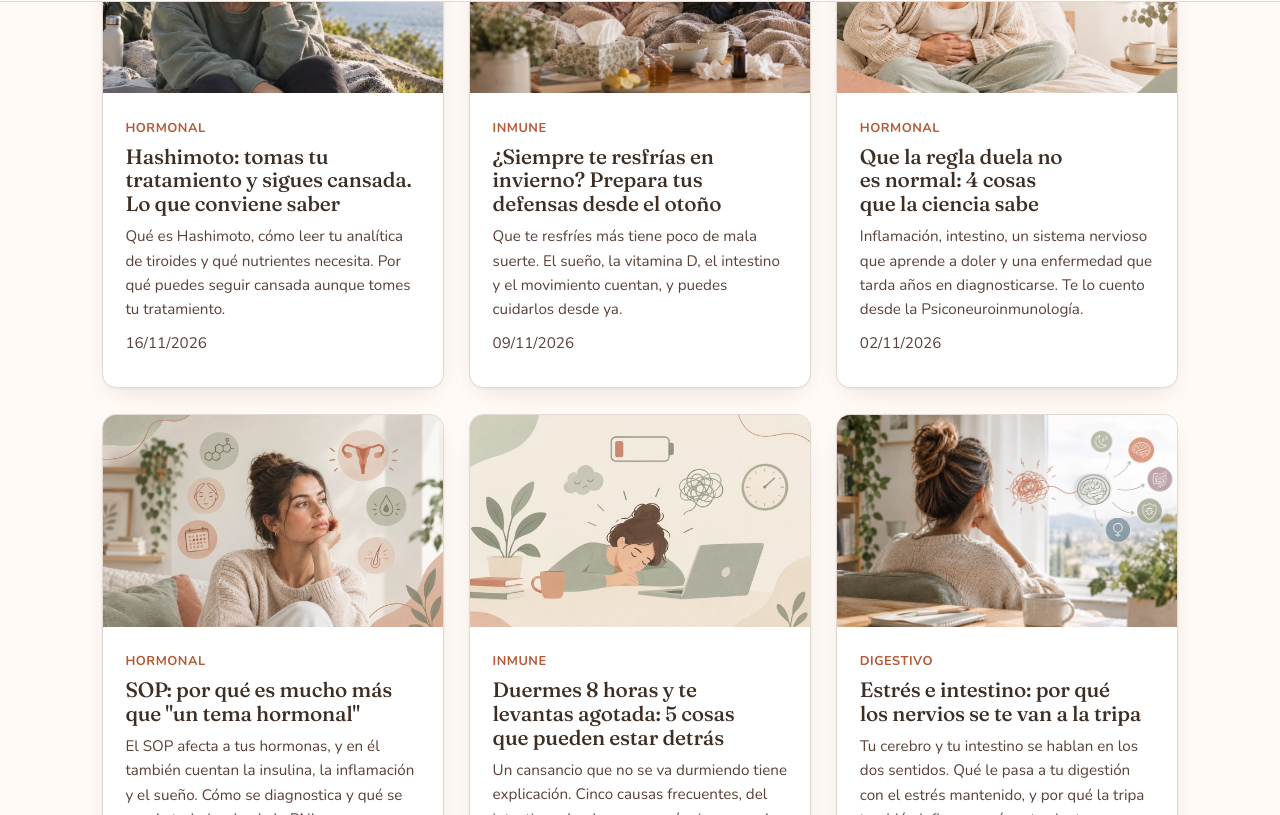
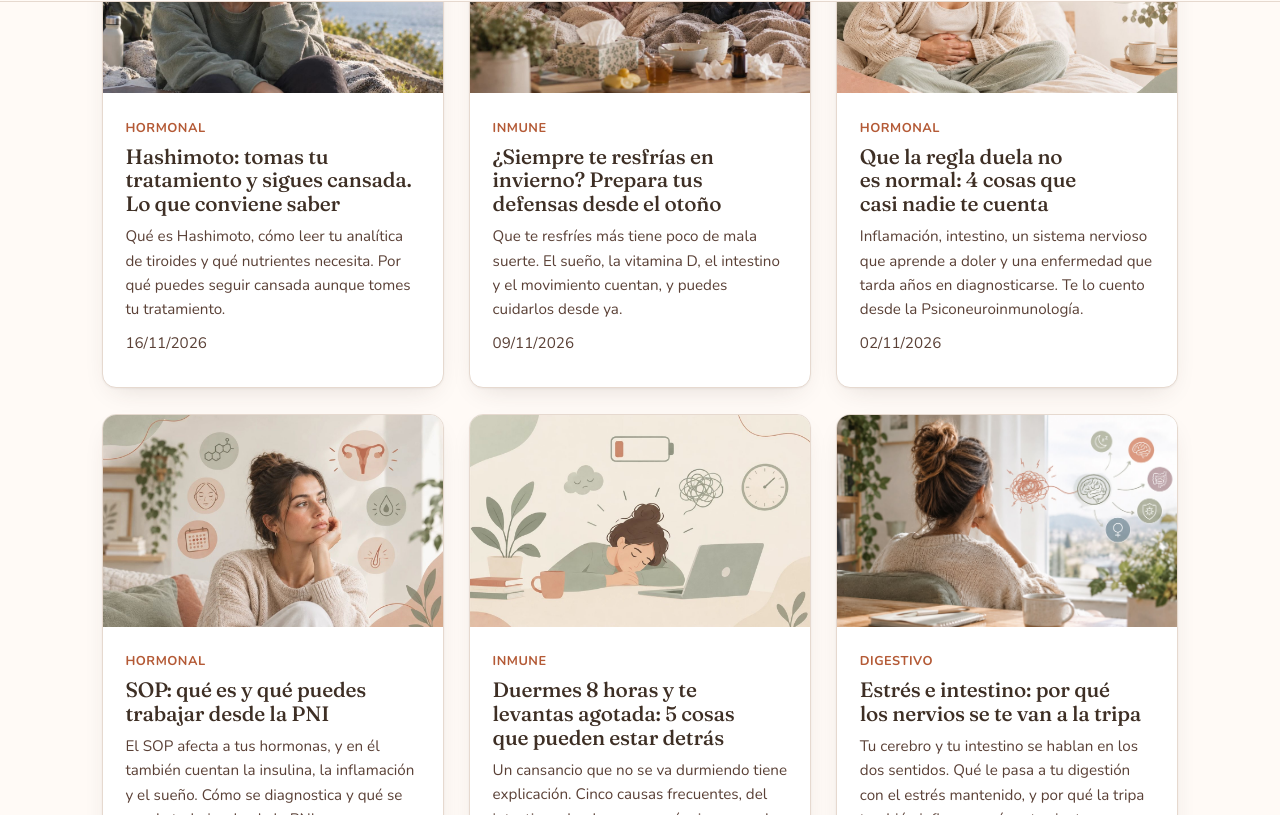
Before and after one commit to ocazmun-lab/PRUEBA-2-PAGINA-WEB-PNI_IDOIA_CHAIR, a Jekyll site: the page built from blog/index.html, in a window 1280 px wide and 1400 px high, scrolled down 588 px. Shown: the part 116-931 px from the top of the window. Built offline with Jekyll 4.4.1, drawn with Linux system fonts in a browser that asks for light colours.

Commit message:
Títulos sin «claves», «la ciencia sabe» ni «no es…»: Navidad, antojos, gases, microbiota, dolor de regla y SOP
Co-Authored-By: Claude Opus 5.5 <noreply@anthropic.com>

```diff
--- a/_posts/2026-10-26-pni-y-sop.md
+++ b/_posts/2026-10-26-pni-y-sop.md
@@ -1,5 +1,5 @@
 ---
-title: 'SOP: por qué es mucho más que "un tema hormonal"'
+title: "SOP: qué es y qué puedes trabajar desde la PNI"
 excerpt: "El SOP afecta a tus hormonas, y en él también cuentan la insulina, la inflamación y el sueño. Cómo se diagnostica y qué se puede trabajar desde la PNI."
 date: 2026-10-26 08:00:00 +01:00
 slug: pni-y-sop
--- a/_posts/2026-11-02-dolor-menstrual.md
+++ b/_posts/2026-11-02-dolor-menstrual.md
@@ -1,5 +1,5 @@
 ---
-title: 'Que la regla duela no es normal: 4 cosas que la ciencia sabe'
+title: "Que la regla duela no es normal: 4 cosas que casi nadie te cuenta"
 excerpt: "Inflamación, intestino, un sistema nervioso que aprende a doler y una enfermedad que tarda años en diagnosticarse. Te lo cuento desde la Psiconeuroinmunología."
 date: 2026-11-02 08:00:00 +01:00
 slug: dolor-menstrual
@@ -21,7 +21,7 @@ published: true
 
 El dolor menstrual afecta a entre el 45 y el 95 % de las mujeres que menstrúan. Que sea tan frecuente no significa que sea normal: **significa que se ha normalizado.** Y precisamente por eso muchas veces ni las propias mujeres ni los profesionales le dan importancia.
 
-Desde la Psiconeuroinmunología (PNI), en el dolor de regla participan varios sistemas que se hablan entre sí. Estas son 4 cosas que la ciencia sabe y casi nadie te ha contado.
+Desde la Psiconeuroinmunología (PNI), en el dolor de regla participan varios sistemas que se hablan entre sí. Estas son 4 cosas que casi nadie te ha contado.
 
 ## 1. Duele porque hay inflamación
 
```
Also changed, not shown: _posts/2026-12-07-gases-hinchazon-abdominal.md (+1 -1 lines), _posts/2026-12-21-digestion-comidas-navidad.md (+1 -1 lines), _posts/2027-01-11-microbiota-como-cuidarla.md (+1 -1 lines), _posts/2027-02-22-antojos-de-dulce.md (+1 -1 lines).
